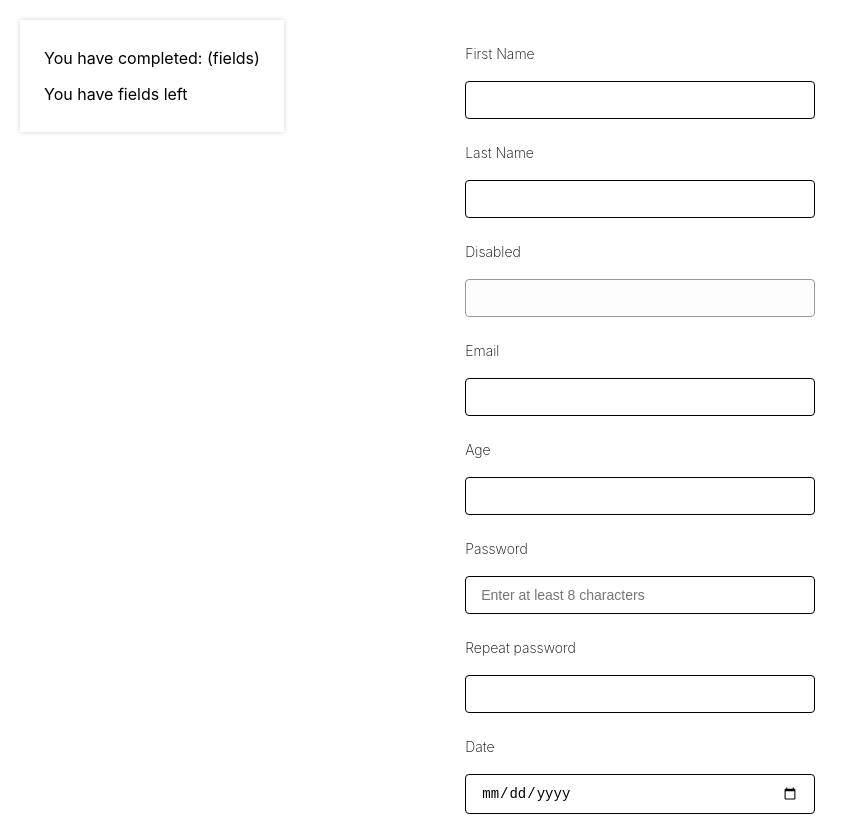
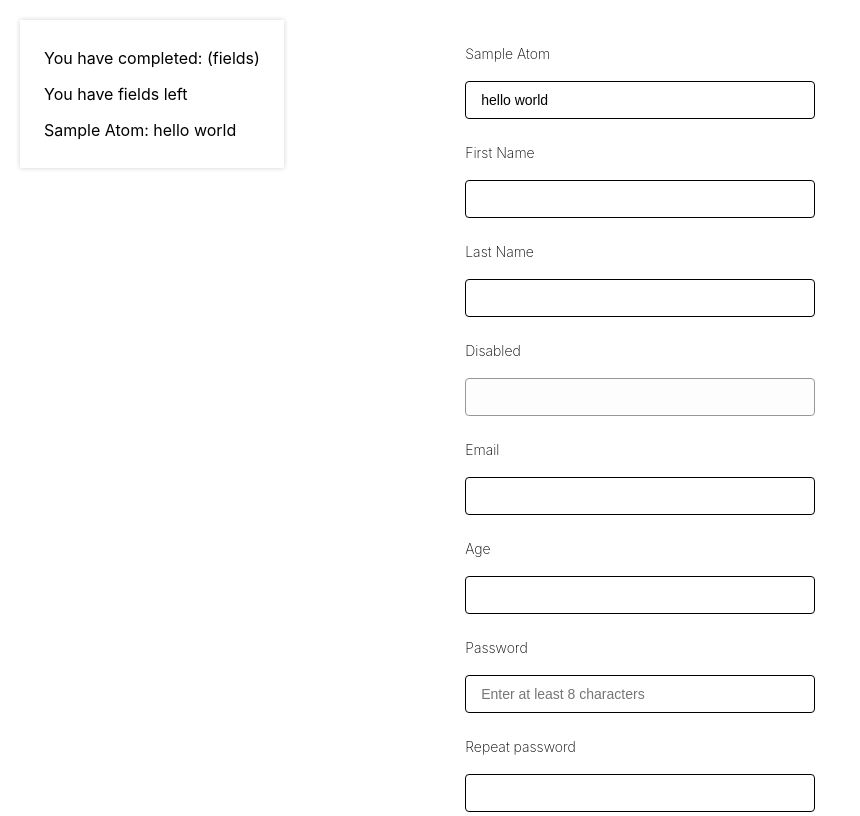
Before and after one commit to KLau7/React-Recoil-With-React-Hook-Form, a React (Create React App) app: page / in a window 1280 px wide. Shown: the top 816 px of the page, without its empty margins (0-860 px from the left). Built offline with nearby package versions, Linux system fonts and the light colour scheme.

Commit message:
feat: recoil example

```diff
--- a/src/App.js
+++ b/src/App.js
@@ -1,12 +1,18 @@
+import { RecoilRoot } from 'recoil';
+
 import './App.scss';
+
 import Form from './components/Form'
 import ProgressIndicator from './components/ProgressIndicator';
 
 function App() {
+
   return (
     <div id="App">
-      <Form/>
-      <ProgressIndicator/>
+      <RecoilRoot>
+        <Form/>
+        <ProgressIndicator/>
+      </RecoilRoot>
     </div>
   )
 }
--- a/src/components/Form/index.jsx
+++ b/src/components/Form/index.jsx
@@ -1,5 +1,9 @@
 import {useRef} from 'react';
 import { useForm } from 'react-hook-form';
+import { useRecoilState } from 'recoil';
+
+import { exampleAtom } from '../../states/atoms';
+
 import './form.scss';
 
 const Form = () => {
@@ -12,8 +16,22 @@ const Form = () => {
         console.log(e, 'e');
     };
 
+    const [atom, setAtom] = useRecoilState(exampleAtom);
+
     return(
         <form onSubmit={handleSubmit(onSubmit)}>
+      <div>
+        <label>Sample Atom</label>
+        <input
+          type='text'
+          name='atom'
+          value={atom}
+          onChange={(e)=>{setAtom(e.target.value)}}
+        />
+        {errors.firstName?.type === 'required' && <p className="error-msg">Your input is required</p>}
+        {errors.firstName?.message && <p className="error-msg">Your input is required</p>}
+      </div>
+
       <div>
         <label>First Name</label>
         <input
--- a/src/components/ProgressIndicator/index.jsx
+++ b/src/components/ProgressIndicator/index.jsx
@@ -1,6 +1,11 @@
+import { useRecoilValue } from 'recoil';
+import { exampleAtom } from '../../states/atoms';
 import './progressIndicator.scss'
 
 const ProgressIndicator = ({noFieldsCompleted}) => {
+
+    const atom = useRecoilValue(exampleAtom);
+
     return (
         <div id="progressIndicator">
             <p>
@@ -9,6 +14,9 @@ const ProgressIndicator = ({noFieldsCompleted}) => {
             <p>
                 You have {} fields left
             </p>
+            <p>
+                Sample Atom: {atom}
+            </p>
 
         </div>
     )
--- /dev/null
+++ b/src/states/atoms.jsx
@@ -0,0 +1,8 @@
+import { atom } from 'recoil';
+
+const exampleAtom = atom({
+    key: 'exampleAtom',
+    default: 'hello world'
+})
+
+export {exampleAtom};
```
